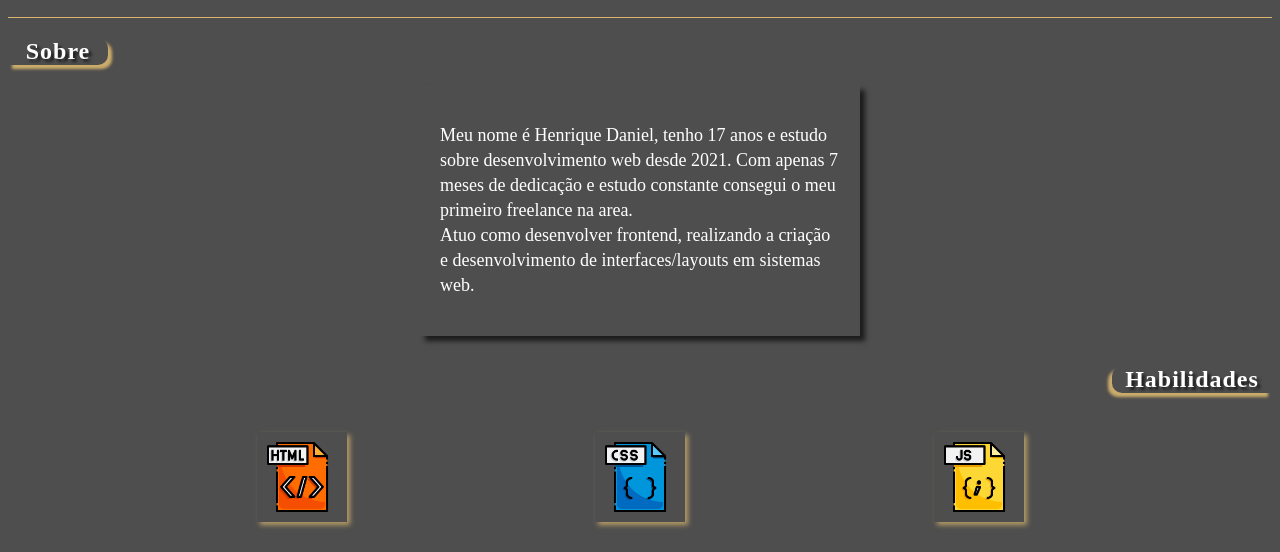
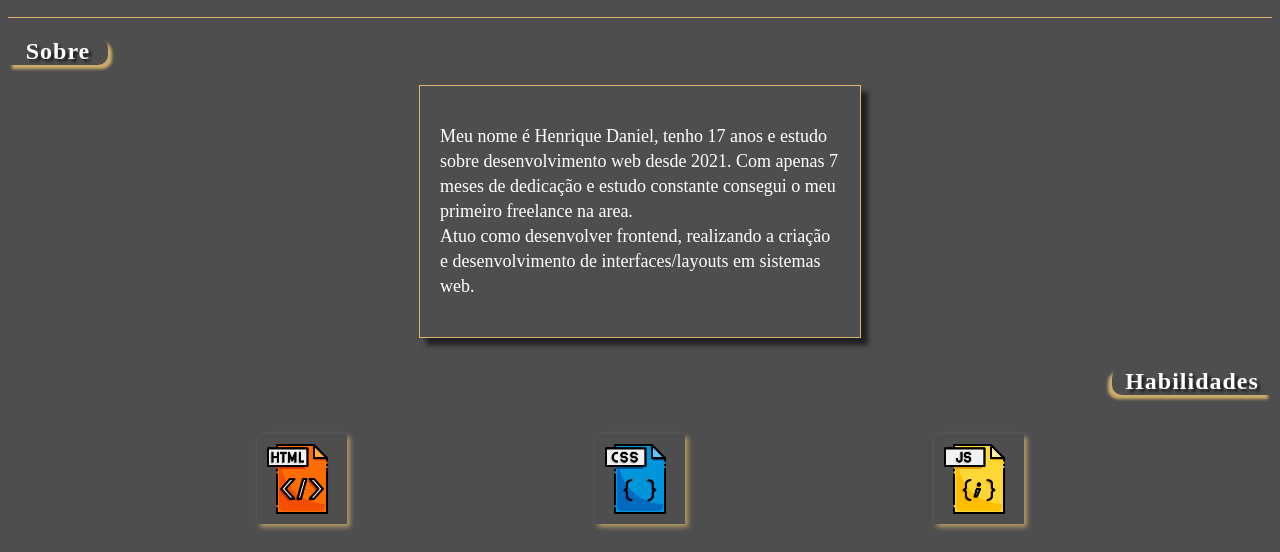
Before and after one commit to Henrique0722/Henrique-DEV, a plain HTML site: page index.html in a window 1280 px wide. Shown: the part 248-800 px from the top of the page. Drawn offline with Linux system fonts and the light colour scheme; a web font is replaced by a local one.

Commit message:
Update style.css

```diff
--- a/style.css
+++ b/style.css
@@ -74,13 +74,14 @@ body{
 }
 
 .p-sobre{
-    box-shadow: 5px 5px 5px rgba(0, 0, 0, 0.651);
+    box-shadow: 7px 7px 5px rgba(0, 0, 0, 0.603);
     max-width:400px;
     margin: auto;
     padding: 20px;
     line-height: 25px;
     color: white;
     font-size: 18px;
+    border: 1px solid #d8b66e;
 
 }
 
```
